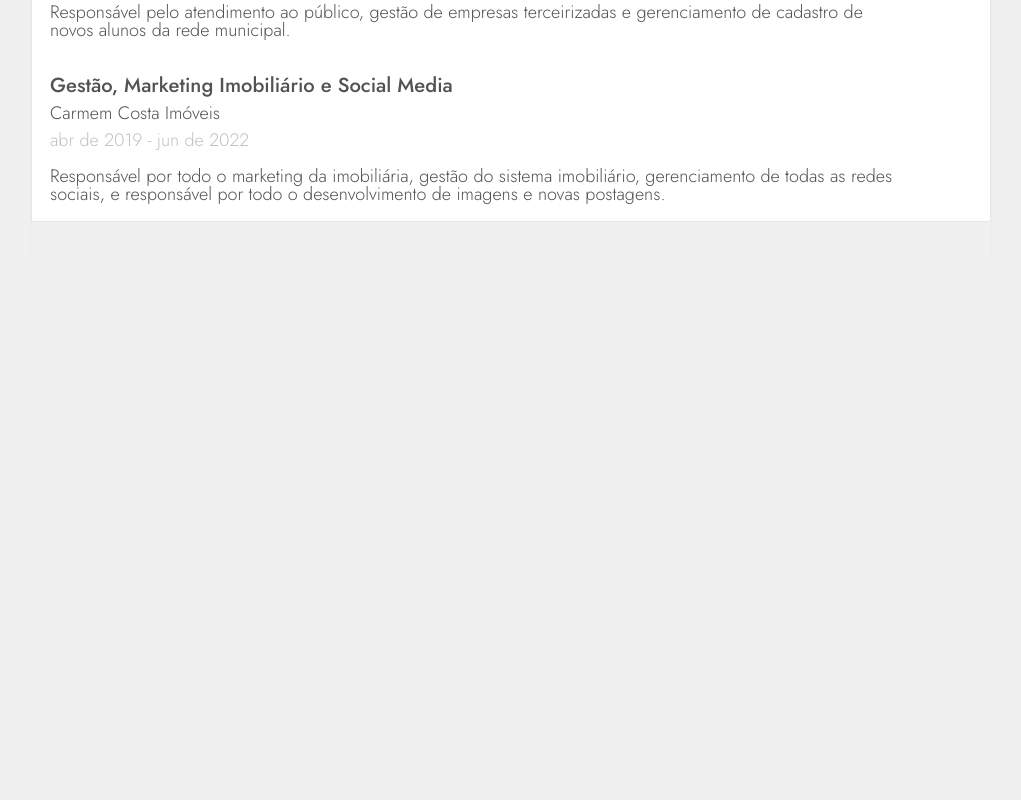
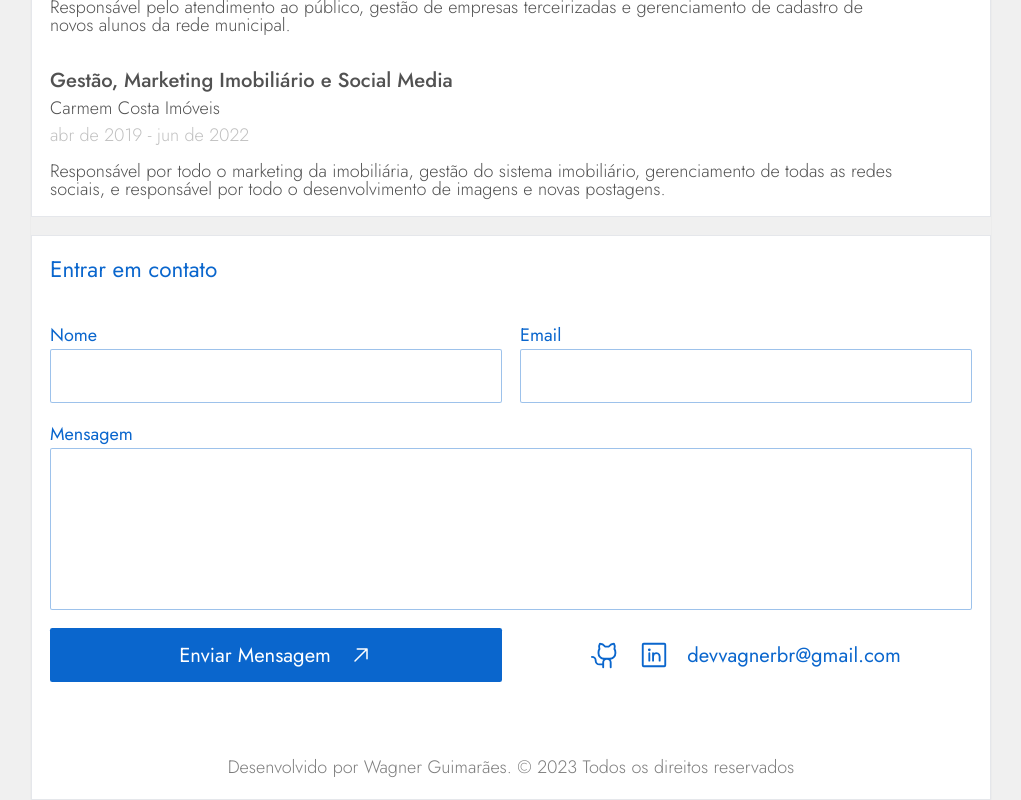
Before and after one commit to devvagnerBR/devvagner-frontend, a React (Vite) app: page / in a window 1280 px wide. Shown: the part 2966-3766 px from the top of the page, without its empty margins (129-1150 px from the left). Before the commit the page ends 3224 px from the top, so only its background shows below. Built offline with nearby package versions, Linux system fonts and the light colour scheme.

Commit message:
:sparkles: feat: contact-section

```diff
--- a/package.json
+++ b/package.json
@@ -10,6 +10,7 @@
     "preview": "vite preview"
   },
   "dependencies": {
+    "@emailjs/browser": "^3.11.0",
     "@phosphor-icons/react": "^2.0.10",
     "react": "^18.2.0",
     "react-dom": "^18.2.0",
--- /dev/null
+++ b/src/Components/Contact.tsx
@@ -0,0 +1,80 @@
+import { useContact } from '@/Hooks'
+import { ContainerSection, Footer } from '@/Components'
+import * as Icon from "@phosphor-icons/react"
+
+
+
+export const Contact = () => {
+
+    const { formValues, handleChange, handleSubmit, loading } = useContact()
+
+    return (
+        <ContainerSection>
+            <h1 className='text-xl text-primary-500'>Entrar em contato</h1>
+            <main className='mt-8 max-md:mt-4'>
+                <form onSubmit={handleSubmit} action="" className='flex flex-col gap-4'>
+                    <div className='flex w-full max-md:flex-col  gap-4'>
+                        <label
+                            htmlFor="name"
+                            className='w-full text-base text-primary-500'>
+                            Nome
+                            <input
+                                className='border rounded-sm text-primary-500 focus:border-primary-500 transition-all pl-2 h-12 border-primary-500/40 w-full'
+                                type="text"
+                                id="name"
+                                name='name'
+                                onChange={handleChange}
+                                value={formValues.name}
+                            />
+                        </label>
+                        <label
+                            htmlFor="email"
+                            className='w-full text-base text-primary-500'>
+                            Email
+                            <input
+                                className='border rounded-sm text-primary-500 pl-2 h-12 border-primary-500/40 focus:border-primary-500 transition-all w-full'
+                                type="email"
+                                id="email"
+                                name="email"
+                                onChange={handleChange}
+                                value={formValues.email}
+                            />
+                        </label>
+                    </div>
+                    <label
+                        htmlFor="message"
+                        className='w-full flex flex-col text-base text-primary-500'>
+                        Mensagem
+                        <textarea
+                            id="message"
+                            name="message"
+                            onChange={handleChange}
+                            value={formValues.message}
+                            className='border  rounded-sm text-primary-500  p-2 h-36 max-h-[9rem] resize-none focus:border-primary-500 transition-all border-primary-500/40'
+                        />
+                    </label>
+                    <div className='flex gap-4 max-sm:flex-col'>
+                        {!loading &&
+                            <button type='submit' className='w-full sh rounded-sm bg-primary-500 h-12 text-secondary-50 flex items-center justify-center gap-4'>Enviar Mensagem
+                                <Icon.ArrowUpRight size={24} className='fill-secondary-50' />
+                            </button>}
+                        {loading &&
+                            <button disabled={loading} type='submit' className='disabled:bg-primary-500/70 w-full sh rounded-sm bg-primary-500 h-12 text-secondary-50 flex items-center justify-center gap-4'>Enviando
+                                <Icon.CircleNotch size={24} className='fill-secondary-50 animate-spin' />
+                            </button>}
+                        <div className='flex gap-4 max-md:gap-2 w-full items-center justify-center'>
+                            <a href="https://github.com/devvagnerBR" target='_blank'>
+                                <Icon.GithubLogo className='fill-primary-500 cursor-pointer' size={30} weight='regular' />
+                            </a>
+                            <a href="https://www.linkedin.com/in/devvagner/" target='_blank'>
+                                <Icon.LinkedinLogo className='fill-primary-500 cursor-pointer' size={30} weight='regular' />
+                            </a>
+                            <a href='mailto:devvagnerbr@gmail.com' target='_blank' className='text-primary-500 cursor-pointer max-md:text-base'>devvagnerbr@gmail.com</a>
+                        </div>
+                    </div>
+                </form>
+                <Footer />
+            </main>
+        </ContainerSection >
+    )
+}
--- a/src/Components/ContainerApp.tsx
+++ b/src/Components/ContainerApp.tsx
@@ -2,9 +2,8 @@ import React from 'react'
 
 export const ContainerApp = ( { children }: React.PropsWithChildren ) => {
 
-
     return (
-        <div className='flex flex-col gap-4  max-lg:gap-0  shadow-sm pb-8  m-auto max-w-[960px] items-center justify-start'>
+        <div className='flex flex-col gap-4  max-lg:gap-0  shadow-sm  m-auto max-w-[960px] items-center justify-start'>
             {children}
         </div>
     )
--- /dev/null
+++ b/src/Components/Footer.tsx
@@ -0,0 +1,8 @@
+export const Footer = () => {
+
+    return (
+        <footer className='text-center mt-16 max-md:mt-6'>
+            <p className='text-base font-light text-secondary-400 max-md:text-sm'>Desenvolvido por Wagner Guimarães. © 2023 Todos os direitos reservados</p>
+        </footer>
+    )
+}
--- a/src/Components/Header.tsx
+++ b/src/Components/Header.tsx
@@ -6,7 +6,7 @@ export const Header = () => {
     const isPortuguese = true;
 
     return (
-        <header className=' w-[calc(100vw-3px)] flex bg-secondary-50  items-center justify-center shrink-0 h-[3.25rem]'>
+        <header className='fixed w-[calc(100vw-3px)] flex bg-secondary-50 z-50  items-center justify-center shrink-0 h-[3.25rem]'>
             <section className='w-full max-w-[960px] h-full max-window:px-4 flex items-center justify-between'>
                 <section className='flex gap-2 text-sm'>
                     <button
--- a/src/Components/Introduction.tsx
+++ b/src/Components/Introduction.tsx
@@ -7,7 +7,7 @@ import * as Icon from "@phosphor-icons/react"
 export const Introduction = () => {
 
     return (
-        <section className="w-full flex  flex-col items-center">
+        <section className="w-full flex mt-16 max-lg:mt-12  flex-col items-center">
             <section className="w-full relative">
                 <img src={cover_profile} className="w-full" alt="" />
                 <img src={profile} className="absolute max-w-[38%] transition-all max-md:top-[40%] w-[170px] max-window: top-[50%] left-4 max-sm:left-4 max-sm:top-[20%] flex  max-sm:w-[30%] " alt="" />
--- a/src/Components/index.ts
+++ b/src/Components/index.ts
@@ -10,3 +10,5 @@ export { Languages } from "./Languages"
 export { Projects } from "./Projects"
 export { ProjectCard } from "./ProjectCard"
 export { Experience } from "./Experience"
+export { Contact } from "./Contact"
+export { Footer } from "./Footer"
--- /dev/null
+++ b/src/Hooks/index.ts
@@ -0,0 +1,2 @@
+export { useContact } from "./useContact"
+export { getPageWidth } from "./useGetPageSize"
--- /dev/null
+++ b/src/Hooks/useContact.ts
@@ -0,0 +1,63 @@
+import React from "react"
+import emailjs from "@emailjs/browser"
+
+const initialValues = {
+    name: '',
+    email: '',
+    message: ''
+}
+
+export const useContact = () => {
+
+    const [formValues, SetFormValues] = React.useState( initialValues )
+    const [loading, setLoading] = React.useState( false )
+
+    const handleChange = ( event: React.ChangeEvent<HTMLInputElement | HTMLTextAreaElement> ) => {
+        const { name, value } = event.target;
+        SetFormValues( { ...formValues, [name]: value } )
+    };
+
+
+    const sendEmail = async ( body: { name: string; email: string; message: string } ) => {
+
+        const { name, email, message } = body
+
+        if ( !name || !email || !message ) {
+            alert( "Preencha todos os campos" )
+            return;
+        }
+
+        const templateParams = {
+            from_name: formValues.name,
+            from_email: formValues.email,
+            message: formValues.message,
+        }
+
+        await emailjs.send(
+            import.meta.env.VITE_SERVICE_ID,
+            import.meta.env.VITE_TEMPLATE_ID,
+            templateParams,
+            import.meta.env.VITE_PUBLIC_KEY );
+
+        SetFormValues( initialValues );
+
+    }
+
+    const handleSubmit = ( event: React.FormEvent<HTMLFormElement> ) => {
+        setLoading( true )
+        event.preventDefault();
+        setTimeout( () => {
+            sendEmail( formValues );
+            setLoading( false )
+        }, 2000 )
+    }
+
+    return {
+        formValues,
+        SetFormValues,
+        handleChange,
+        handleSubmit,
+        loading
+    }
+
+}
--- a/src/Hooks/useGetPageSize.ts
+++ b/src/Hooks/useGetPageSize.ts
@@ -1,6 +1,6 @@
 import React from "react"
 
-const getPageWidth = () => {
+export const getPageWidth = () => {
 
     const [size, setSize] = React.useState<number>( window.innerWidth )
 
@@ -22,5 +22,3 @@ const getPageWidth = () => {
 
     return { size }
 }
-
-export default getPageWidth;
--- a/src/Pages/Portfolio.tsx
+++ b/src/Pages/Portfolio.tsx
@@ -1,4 +1,4 @@
-import { About, Certificates, ContainerApp, Experience, Graduation, Header, Introduction, Languages, Projects, Skills } from "@/Components"
+import { About, Certificates, Contact, ContainerApp, Experience, Graduation, Header, Introduction, Languages, Projects, Skills } from "@/Components"
 
 export const Portfolio = () => {
 
@@ -14,6 +14,7 @@ export const Portfolio = () => {
             <Languages />
             <Projects />
             <Experience />
+            <Contact />
         </ContainerApp>
     )
 }
```
Also changed, not shown: src/Components/Projects.tsx (+5 -2 lines), 2 other files (tests, documents, lock files or other folders).
